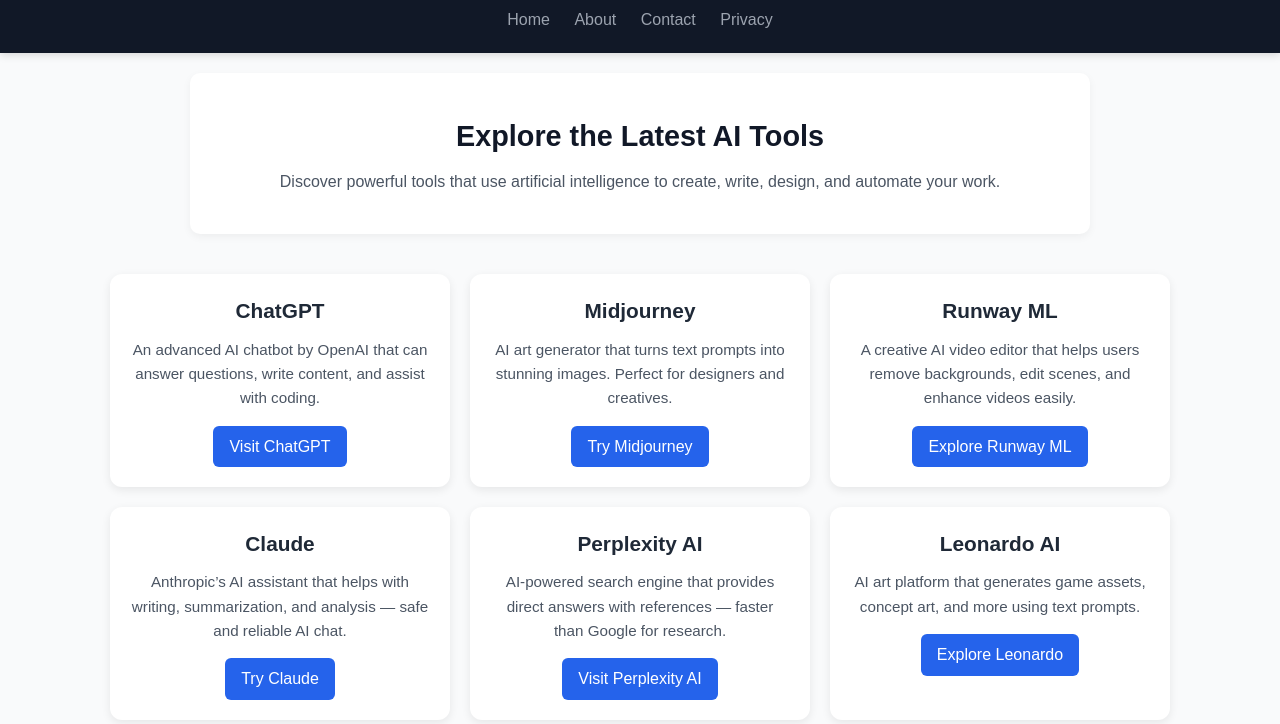
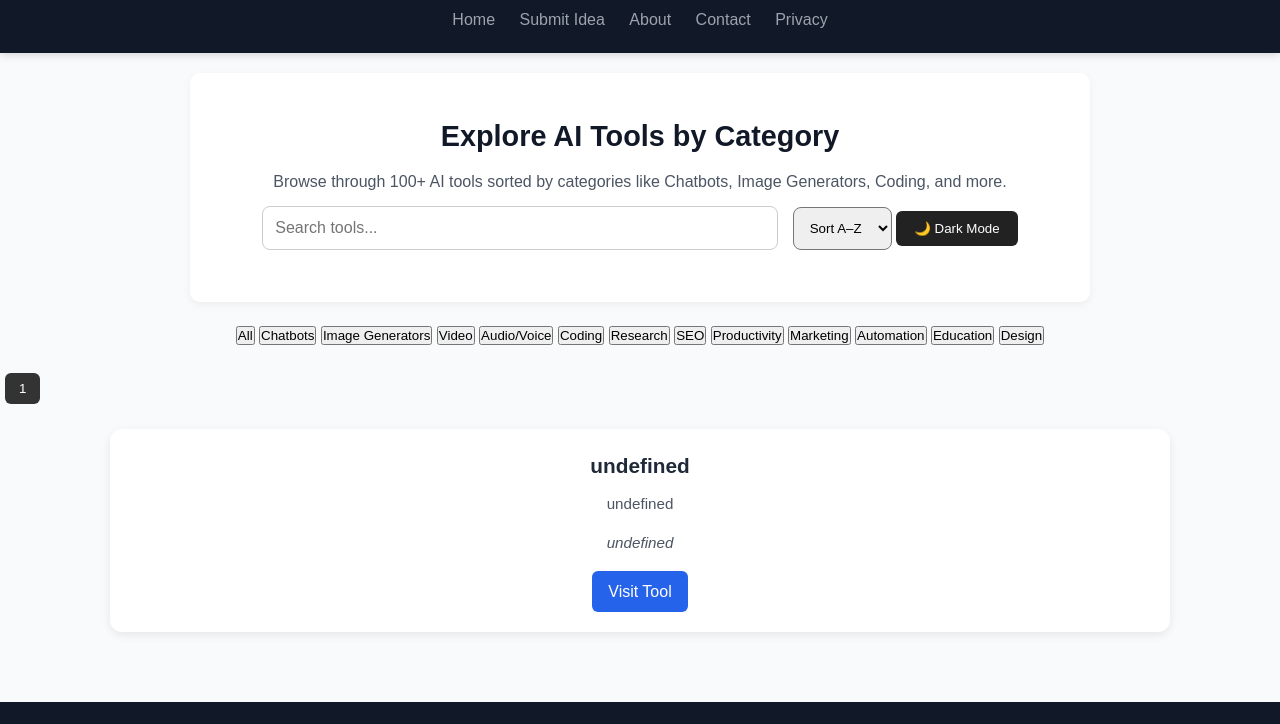
Before and after one commit to hansraj2002/ai-tools-directory, a plain HTML site: page index.html in a window 1280 px wide. Shown: the part 69-793 px from the top of the page. Drawn offline with Linux system fonts and the light colour scheme.

Commit message:
added submit.html and tools.json files also updated other files

```diff
--- a/index.html
+++ b/index.html
@@ -1,33 +1,19 @@
 <!DOCTYPE html>
 <html lang="en">
 <head>
-  <meta charset="UTF-8">
-  <meta name="viewport" content="width=device-width, initial-scale=1.0">
-  <meta name="description" content="Discover the latest and most powerful AI tools in one place — AI Tools Directory. Explore ChatGPT, Midjourney, RunwayML, and more.">
-  <meta name="keywords" content="AI tools, artificial intelligence, ChatGPT, Midjourney, AI software, AI apps">
-  <meta name="author" content="Hans Raj">
+  <meta charset="UTF-8" />
+  <meta name="viewport" content="width=device-width, initial-scale=1.0" />
+  <meta name="description" content="Discover the latest and most powerful AI tools categorized for easy browsing." />
+  <title>AI Tools Directory</title>
+  <link rel="stylesheet" href="style.css" />
+</head>
 
-  <!-- ✅ Google Site Verification -->
-  <meta name="google-site-verification" content="GYQNz8wOxxoA6VhrbLaeS1ii-FZJz0j57Z2GABR4cuE" />
-
-  <!-- ✅ Google Analytics (place inside <head>) -->
-  <script async src="https://www.googletagmanager.com/gtag/js?id=G-143GBNNFQE"></script>
-  <script>
-    window.dataLayer = window.dataLayer || [];
-    function gtag(){dataLayer.push(arguments);}
-    gtag('js', new Date());
-    gtag('config', ' G-143GBNNFQE');
-  </script>
-
-  <title>AI Tools Directory</title>
-  <link rel="stylesheet" href="style.css">
-  <link rel="icon" type="image/x-icon" href="favicon.ico">
-</head>
 <body>
   <header>
     <h1>🤖 AI Tools Directory</h1>
     <nav>
       <a href="index.html">Home</a>
+      <a href="submit.html">Submit Idea</a>
       <a href="about.html">About</a>
       <a href="contact.html">Contact</a>
       <a href="privacy.html">Privacy</a>
@@ -35,73 +21,158 @@
   </header>
 
   <section class="intro">
-    <h2>Explore the Latest AI Tools</h2>
-    <p>Discover powerful tools that use artificial intelligence to create, write, design, and automate your work.</p>
+    <h2>Explore AI Tools by Category</h2>
+    <p>Browse through 100+ AI tools sorted by categories like Chatbots, Image Generators, Coding, and more.</p>
+
+    <!-- Search -->
+    <input type="text" id="searchInput" placeholder="Search tools..." onkeyup="searchTools()">
+
+    <!-- Sorting -->
+    <select id="sortSelect" onchange="sortTools()">
+      <option value="az">Sort A–Z</option>
+      <option value="za">Sort Z–A</option>
+    </select>
+
+    <!-- Dark Mode -->
+    <button id="darkToggle" onclick="toggleDarkMode()">🌙 Dark Mode</button>
   </section>
 
-  <section class="cards">
-    <div class="card">
-      <h3>ChatGPT</h3>
-      <p>An advanced AI chatbot by OpenAI that can answer questions, write content, and assist with coding.</p>
-      <a href="https://chat.openai.com" target="_blank">Visit ChatGPT</a>
-    </div>
+  <!-- Category Filter -->
+  <section class="category-filter">
+    <button onclick="filterTools('all')">All</button>
+    <button onclick="filterTools('Chatbot')">Chatbots</button>
+    <button onclick="filterTools('Image Generator')">Image Generators</button>
+    <button onclick="filterTools('Video')">Video</button>
+    <button onclick="filterTools('Audio/Voice')">Audio/Voice</button>
+    <button onclick="filterTools('Coding')">Coding</button>
+    <button onclick="filterTools('Research')">Research</button>
+    <button onclick="filterTools('SEO')">SEO</button>
+    <button onclick="filterTools('Productivity')">Productivity</button>
+    <button onclick="filterTools('Marketing')">Marketing</button>
+    <button onclick="filterTools('Automation')">Automation</button>
+    <button onclick="filterTools('Education')">Education</button>
+    <button onclick="filterTools('Design')">Design</button>
+  </section>
 
-    <div class="card">
-      <h3>Midjourney</h3>
-      <p>AI art generator that turns text prompts into stunning images. Perfect for designers and creatives.</p>
-      <a href="https://www.midjourney.com" target="_blank">Try Midjourney</a>
-    </div>
+  <!-- Pagination -->
+  <div id="pagination" class="pagination"></div>
 
-    <div class="card">
-      <h3>Runway ML</h3>
-      <p>A creative AI video editor that helps users remove backgrounds, edit scenes, and enhance videos easily.</p>
-      <a href="https://runwayml.com" target="_blank">Explore Runway ML</a>
-    </div>
-
-    <div class="card">
-      <h3>Claude</h3>
-      <p>Anthropic’s AI assistant that helps with writing, summarization, and analysis — safe and reliable AI chat.</p>
-      <a href="https://claude.ai" target="_blank">Try Claude</a>
-    </div>
-
-    <div class="card">
-      <h3>Perplexity AI</h3>
-      <p>AI-powered search engine that provides direct answers with references — faster than Google for research.</p>
-      <a href="https://www.perplexity.ai" target="_blank">Visit Perplexity AI</a>
-    </div>
-
-    <div class="card">
-      <h3>Leonardo AI</h3>
-      <p>AI art platform that generates game assets, concept art, and more using text prompts.</p>
-      <a href="https://leonardo.ai" target="_blank">Explore Leonardo</a>
-    </div>
-
-    <div class="card">
-      <h3>ElevenLabs</h3>
-      <p>AI voice generator that creates lifelike speech in multiple languages — ideal for videos and podcasts.</p>
-      <a href="https://elevenlabs.io" target="_blank">Try ElevenLabs</a>
-    </div>
-
-    <div class="card">
-      <h3>Notion AI</h3>
-      <p>Smart writing assistant built into Notion — summarize notes, draft posts, and boost productivity.</p>
-      <a href="https://www.notion.so/product/ai" target="_blank">Explore Notion AI</a>
-    </div>
-
-    <div class="card">
-      <h3>Suno AI</h3>
-      <p>Generate music and vocals from text prompts using advanced generative AI models.</p>
-      <a href="https://suno.ai" target="_blank">Visit Suno AI</a>
-    </div>
+  <!-- Dynamic Cards -->
+  <section class="cards" id="tools-container">
+    <p>Loading tools...</p>
   </section>
 
   <footer>
     <p>&copy; 2025 AI Tools Directory | All Rights Reserved</p>
-    <div class="footer-links">
-      <a href="about.html">About</a>
-      <a href="contact.html">Contact</a>
-      <a href="privacy.html">Privacy Policy</a>
-    </div>
   </footer>
+
+  <!-- ✅ Updated JavaScript with pagination, search, sort, dark mode -->
+  <script>
+    let toolsList = [];
+    let currentPage = 1;
+    const perPage = 12;
+
+    fetch("tools.json")
+      .then(res => res.json())
+      .then(data => {
+        toolsList = data;
+        displayTools(toolsList);
+        setupPagination(toolsList);
+      });
+
+    function displayTools(tools) {
+      const container = document.getElementById("tools-container");
+      container.innerHTML = "";
+
+      const start = (currentPage - 1) * perPage;
+      const paginatedItems = tools.slice(start, start + perPage);
+
+      if (paginatedItems.length === 0) {
+        container.innerHTML = "<p>No tools found.</p>";
+        return;
+      }
+
+      paginatedItems.forEach(tool => {
+        const card = document.createElement("div");
+        card.classList.add("card");
+
+        card.innerHTML = `
+          <h3>${tool.name}</h3>
+          <p>${tool.description}</p>
+          <p class="category-tag">${tool.category}</p>
+          <a href="${tool.link}" target="_blank" onclick="countClick('${tool.name}')">Visit Tool</a>
+        `;
+
+        container.appendChild(card);
+      });
+    }
+
+    function filterTools(category) {
+      currentPage = 1;
+      if (category === "all") {
+        displayTools(toolsList);
+        setupPagination(toolsList);
+      } else {
+        const filtered = toolsList.filter(tool => tool.category === category);
+        displayTools(filtered);
+        setupPagination(filtered);
+      }
+    }
+
+    function searchTools() {
+      const query = document.getElementById("searchInput").value.toLowerCase();
+      const results = toolsList.filter(t =>
+        t.name.toLowerCase().includes(query) ||
+        t.description.toLowerCase().includes(query)
+      );
+      currentPage = 1;
+      displayTools(results);
+      setupPagination(results);
+    }
+
+    function sortTools() {
+      const type = document.getElementById("sortSelect").value;
+
+      if (type === "az") {
+        toolsList.sort((a, b) => a.name.localeCompare(b.name));
+      } else {
+        toolsList.sort((a, b) => b.name.localeCompare(a.name));
+      }
+
+      displayTools(toolsList);
+      setupPagination(toolsList);
+    }
+
+    function setupPagination(items) {
+      const pages = Math.ceil(items.length / perPage);
+      const pagination = document.getElementById("pagination");
+      pagination.innerHTML = "";
+
+      for (let i = 1; i <= pages; i++) {
+        pagination.innerHTML += `<button onclick="goToPage(${i})">${i}</button>`;
+      }
+    }
+
+    function goToPage(page) {
+      currentPage = page;
+      displayTools(toolsList);
+    }
+
+    function countClick(toolName) {
+      let clicks = JSON.parse(localStorage.getItem("clicks")) || {};
+      clicks[toolName] = (clicks[toolName] || 0) + 1;
+      localStorage.setItem("clicks", JSON.stringify(clicks));
+    }
+
+    function toggleDarkMode() {
+      document.body.classList.toggle("dark");
+      localStorage.setItem("darkMode", document.body.classList.contains("dark"));
+    }
+
+    if (localStorage.getItem("darkMode") === "true") {
+      document.body.classList.add("dark");
+    }
+  </script>
+
 </body>
 </html>
--- a/style.css
+++ b/style.css
@@ -159,3 +159,132 @@ footer {
     max-width: 400px;
   }
 }
+.form-section {
+  max-width: 600px;
+  margin: 30px auto;
+  padding: 20px;
+}
+
+form {
+  display: flex;
+  flex-direction: column;
+  gap: 15px;
+}
+
+form input, form textarea {
+  padding: 12px;
+  border: 1px solid #ccc;
+  border-radius: 8px;
+  font-size: 16px;
+  width: 100%;
+}
+
+form button {
+  background: #4b79ff;
+  border: none;
+  padding: 14px;
+  border-radius: 8px;
+  color: white;
+  font-size: 17px;
+  cursor: pointer;
+  transition: 0.2s ease;
+}
+
+form button:hover {
+  background: #3656d4;
+}
+
+/* Success message box */
+.success-box {
+  max-width: 600px;
+  margin: 20px auto;
+  padding: 15px;
+  background: #e7ffea;
+  border-left: 6px solid #3cb043;
+  border-radius: 6px;
+  font-size: 16px;
+}
+.category-filter {
+  text-align: center;
+  margin: 20px;
+  flex-wrap: wrap;
+}
+
+.filter-btn {
+  background: #222;
+  color: white;
+  margin: 5px;
+  padding: 10px 18px;
+  border: none;
+  border-radius: 6px;
+  cursor: pointer;
+}
+
+.filter-btn:hover {
+  background: #444;
+}
+
+.category-tag {
+  font-size: 13px;
+  color: #666;
+  margin-bottom: 8px;
+  font-style: italic;
+}
+/* Search + Sort */
+#searchInput {
+  padding: 12px;
+  margin: 12px 0;
+  width: 60%;
+  font-size: 16px;
+  border-radius: 8px;
+  border: 1px solid #ccc;
+}
+
+#sortSelect {
+  padding: 12px;
+  margin-left: 10px;
+  border-radius: 8px;
+}
+
+/* Pagination */
+.pagination button {
+  margin: 5px;
+  padding: 8px 14px;
+  border: none;
+  background: #333;
+  color: white;
+  border-radius: 6px;
+  cursor: pointer;
+}
+
+.pagination button:hover {
+  background: #555;
+}
+
+/* Dark Mode */
+body.dark {
+  background: #111;
+  color: white;
+}
+
+body.dark .card {
+  background: #222;
+  color: white;
+}
+
+body.dark a {
+  color: #66aaff;
+}
+
+#darkToggle {
+  padding: 10px 18px;
+  background: #222;
+  color: white;
+  border-radius: 6px;
+  border: none;
+  cursor: pointer;
+}
+
+#darkToggle:hover {
+  background: #444;
+}
--- /dev/null
+++ b/tools.json
@@ -0,0 +1,104 @@
+[
+  [
+  {"name":"ChatGPT","description":"Advanced conversational AI assistant.","link":"https://chat.openai.com","category":"Chatbot"},
+  {"name":"Claude AI","description":"AI assistant for reasoning and writing.","link":"https://claude.ai","category":"Chatbot"},
+  {"name":"Google Gemini","description":"Google's multimodal AI assistant.","link":"https://gemini.google.com","category":"Chatbot"},
+  {"name":"Microsoft Copilot","description":"AI assistant for productivity and coding.","link":"https://copilot.microsoft.com","category":"Productivity"},
+  {"name":"Perplexity AI","description":"AI search engine with citations.","link":"https://perplexity.ai","category":"Research"},
+  {"name":"Meta Llama","description":"Open-source AI model family.","link":"https://ai.meta.com","category":"Chatbot"},
+  {"name":"Jasper AI","description":"AI for marketing and content creation.","link":"https://jasper.ai","category":"Marketing"},
+  {"name":"Quillbot","description":"Paraphrasing and rewriting tool.","link":"https://quillbot.com","category":"Writing"},
+  {"name":"Copy.ai","description":"Marketing and content writing AI.","link":"https://copy.ai","category":"Marketing"},
+  {"name":"Writesonic","description":"AI writing and SEO content tool.","link":"https://writesonic.com","category":"Writing"},
+  {"name":"Rytr","description":"Fast AI text generator.","link":"https://rytr.me","category":"Writing"},
+  {"name":"Sudowrite","description":"AI helper for creative writing.","link":"https://sudowrite.com","category":"Writing"},
+  {"name":"Midjourney","description":"AI image generator.","link":"https://midjourney.com","category":"Image Generator"},
+  {"name":"DALL·E","description":"AI image generation from text.","link":"https://openai.com/dall-e","category":"Image Generator"},
+  {"name":"Stable Diffusion","description":"Open-source image generation model.","link":"https://stability.ai","category":"Image Generator"},
+  {"name":"Leonardo AI","description":"AI for creative image design.","link":"https://leonardo.ai","category":"Image Generator"},
+  {"name":"Canva AI","description":"Design and AI image/text tools.","link":"https://canva.com","category":"Design"},
+  {"name":"RunwayML","description":"Video editing and AI generation.","link":"https://runwayml.com","category":"Video"},
+  {"name":"Pika Labs","description":"AI video generator from text.","link":"https://pika.art","category":"Video"},
+  {"name":"Synthesia","description":"AI avatar video creation platform.","link":"https://synthesia.io","category":"Video"},
+  {"name":"HeyGen","description":"AI avatar video generator.","link":"https://heygen.com","category":"Video"},
+  {"name":"Descript","description":"AI video/audio editing.","link":"https://descript.com","category":"Audio/Voice"},
+  {"name":"Eleven Labs","description":"High-quality AI voice generator.","link":"https://elevenlabs.io","category":"Audio/Voice"},
+  {"name":"PlayHT","description":"Text-to-speech AI.","link":"https://play.ht","category":"Audio/Voice"},
+  {"name":"Voicemod","description":"AI voice changer.","link":"https://voicemod.net","category":"Audio/Voice"},
+  {"name":"Luma AI","description":"AI video + 3D generation.","link":"https://lumalabs.ai","category":"Video"},
+  {"name":"Firefly (Adobe)","description":"AI art generator by Adobe.","link":"https://www.adobe.com/products/firefly.html","category":"Image Generator"},
+  {"name":"Recraft AI","description":"AI vector and illustration generator.","link":"https://recraft.ai","category":"Design"},
+  {"name":"Krea AI","description":"Live generative AI image tool.","link":"https://krea.ai","category":"Image Generator"},
+  {"name":"Imagine Art","description":"AI image generator.","link":"https://www.imagine.art","category":"Image Generator"},
+  {"name":"Blackbox AI","description":"AI coding assistant.","link":"https://blackbox.ai","category":"Coding"},
+  {"name":"Replit Ghostwriter","description":"AI coding assistant for Replit.","link":"https://replit.com","category":"Coding"},
+  {"name":"Tabnine","description":"AI autocomplete for developers.","link":"https://tabnine.com","category":"Coding"},
+  {"name":"Codeium","description":"AI code generation tool.","link":"https://codeium.com","category":"Coding"},
+  {"name":"GitHub Copilot","description":"AI coding assistant integrated in GitHub.","link":"https://github.com/features/copilot","category":"Coding"},
+  {"name":"HuggingFace","description":"AI model hub and ML tools.","link":"https://huggingface.co","category":"Developer Tools"},
+  {"name":"Kaggle","description":"Data science and AI datasets.","link":"https://kaggle.com","category":"Data"},
+  {"name":"DeepL Write","description":"AI grammar and writing assistant.","link":"https://deepl.com/write","category":"Writing"},
+  {"name":"Grammarly","description":"AI grammar and writing enhancement.","link":"https://grammarly.com","category":"Writing"},
+  {"name":"Frase","description":"AI SEO optimization tool.","link":"https://frase.io","category":"SEO"},
+  {"name":"SurferSEO","description":"AI SEO content builder.","link":"https://surferseo.com","category":"SEO"},
+  {"name":"Ahrefs AI","description":"SEO + keyword AI tools.","link":"https://ahrefs.com","category":"SEO"},
+  {"name":"Semrush AI","description":"SEO and marketing AI tools.","link":"https://semrush.com","category":"SEO"},
+  {"name":"Notion AI","description":"AI productivity and notes enhancer.","link":"https://notion.so","category":"Productivity"},
+  {"name":"Trello AI","description":"Smart project management features.","link":"https://trello.com","category":"Productivity"},
+  {"name":"Zapier AI","description":"Automation using AI triggers.","link":"https://zapier.com","category":"Automation"},
+  {"name":"Make.com","description":"AI workflow automation.","link":"https://make.com","category":"Automation"},
+  {"name":"Tome AI","description":"AI-powered presentation builder.","link":"https://tome.app","category":"Productivity"},
+  {"name":"Beautiful.ai","description":"AI slide and presentation tool.","link":"https://beautiful.ai","category":"Productivity"},
+  {"name":"Gamma AI","description":"AI deck and document generator.","link":"https://gamma.app","category":"Productivity"},
+  {"name":"Murf AI","description":"AI voice generator for videos.","link":"https://murf.ai","category":"Audio/Voice"},
+  {"name":"AIVA","description":"AI music composer.","link":"https://aiva.ai","category":"Audio/Voice"},
+  {"name":"Boomy","description":"AI music generation platform.","link":"https://boomy.com","category":"Audio/Voice"},
+  {"name":"Soundraw","description":"AI royalty-free music generator.","link":"https://soundraw.io","category":"Audio/Voice"},
+  {"name":"Speechify","description":"AI text-to-speech reader.","link":"https://speechify.com","category":"Audio/Voice"},
+  {"name":"Suno AI","description":"AI music generator.","link":"https://suno.com","category":"Audio/Voice"},
+  {"name":"Papercup","description":"AI video dubbing.","link":"https://papercup.com","category":"Audio/Voice"},
+  {"name":"Opus Clip","description":"AI shorts and viral video creator.","link":"https://opus.pro","category":"Video"},
+  {"name":"CapCut AI","description":"AI-powered video editing.","link":"https://capcut.com","category":"Video"},
+  {"name":"Glasp","description":"AI note + web highlighter.","link":"https://glasp.co","category":"Research"},
+  {"name":"Consensus","description":"AI research engine for scientific papers.","link":"https://consensus.app","category":"Research"},
+  {"name":"Scispace","description":"AI that explains research papers.","link":"https://typeset.io","category":"Research"},
+  {"name":"PDF.ai","description":"Chat with your PDFs.","link":"https://pdf.ai","category":"Productivity"},
+  {"name":"Formulate","description":"AI math solver.","link":"https://formulate.ai","category":"Education"},
+  {"name":"Wolfram Alpha","description":"AI math and science solver.","link":"https://wolframalpha.com","category":"Education"},
+  {"name":"TutorAI","description":"AI personalized learning assistant.","link":"https://tutorai.me","category":"Education"},
+  {"name":"Perplexity Pages","description":"AI tool for long research documents.","link":"https://perplexity.ai","category":"Research"},
+  {"name":"Looria","description":"AI that recommends best products.","link":"https://looria.com","category":"Productivity"},
+  {"name":"Tidio AI","description":"AI customer support chatbot.","link":"https://tidio.com","category":"Chatbot"},
+  {"name":"Intercom Fin AI","description":"AI for customer support.","link":"https://intercom.com","category":"Chatbot"},
+  {"name":"LiveChat AI","description":"Automated chat support.","link":"https://livechat.com","category":"Chatbot"},
+  {"name":"Durable AI","description":"AI builds websites instantly.","link":"https://durable.co","category":"Developer Tools"},
+  {"name":"Wix ADI","description":"AI website builder.","link":"https://wix.com","category":"Developer Tools"},
+  {"name":"Framer AI","description":"AI website builder.","link":"https://framer.com","category":"Developer Tools"},
+  {"name":"TeleportHQ","description":"AI UI generator.","link":"https://teleporthq.io","category":"Developer Tools"},
+  {"name":"Gamma App","description":"AI decks and documents.","link":"https://gamma.app","category":"Productivity"},
+  {"name":"Lindy","description":"AI executive assistant.","link":"https://lindy.ai","category":"Productivity"},
+  {"name":"Motion","description":"AI schedule and task manager.","link":"https://usemotion.com","category":"Productivity"},
+  {"name":"Taskade AI","description":"AI project and task management.","link":"https://taskade.com","category":"Productivity"},
+  {"name":"ClickUp AI","description":"AI project management features.","link":"https://clickup.com","category":"Productivity"},
+  {"name":"Simplified","description":"AI design, write, and edit tools.","link":"https://simplified.com","category":"Design"},
+  {"name":"Remove.bg","description":"AI background remover.","link":"https://remove.bg","category":"Image Generator"},
+  {"name":"Cleanup.pictures","description":"AI image object remover.","link":"https://cleanup.pictures","category":"Image Generator"},
+  {"name":"PhotoRoom","description":"AI product photo editor.","link":"https://photoroom.com","category":"Image Generator"},
+  {"name":"Palette.fm","description":"AI colorizer for images.","link":"https://palette.fm","category":"Image Generator"},
+  {"name":"Rewind AI","description":"AI memory search assistant.","link":"https://rewind.ai","category":"Productivity"},
+  {"name":"Otter AI","description":"AI meeting transcription.","link":"https://otter.ai","category":"Productivity"},
+  {"name":"Fireflies AI","description":"AI meeting assistant.","link":"https://fireflies.ai","category":"Productivity"},
+  {"name":"Krisp AI","description":"AI noise cancellation tool.","link":"https://krisp.ai","category":"Audio/Voice"},
+  {"name":"Veed.io","description":"AI video editing tools.","link":"https://veed.io","category":"Video"},
+  {"name":"Clipchamp","description":"AI video editing by Microsoft.","link":"https://clipchamp.com","category":"Video"},
+  {"name":"Magic Eraser","description":"AI removes unwanted objects.","link":"https://magicstudio.com/eraser","category":"Image Generator"},
+  {"name":"Scribble Diffusion","description":"Turns your sketches into artwork.","link":"https://scribblediffusion.com","category":"Image Generator"},
+  {"name":"PromptHero","description":"Prompt search engine.","link":"https://prompthero.com","category":"Productivity"},
+  {"name":"LlamaIndex","description":"AI data indexing framework.","link":"https://llamaindex.ai","category":"Developer Tools"},
+  {"name":"LangChain","description":"Framework for building AI apps.","link":"https://langchain.com","category":"Developer Tools"},
+  {"name":"AgentGPT","description":"AI autonomous agents.","link":"https://agentgpt.reworkd.ai","category":"Automation"},
+  {"name":"AutoGPT","description":"AI agent for automated tasks.","link":"https://github.com/Significant-Gravitas/Auto-GPT","category":"Automation"},
+  {"name":"God Mode AI","description":"Autonomous AI task executor.","link":"https://godmode.space","category":"Automation"}
+]
+
+]
```
Also changed, not shown: about.html (+1 -0 lines), contact.html (+1 -0 lines), privacy.html (+1 -0 lines), submit.html (added, +75 -0 lines).
